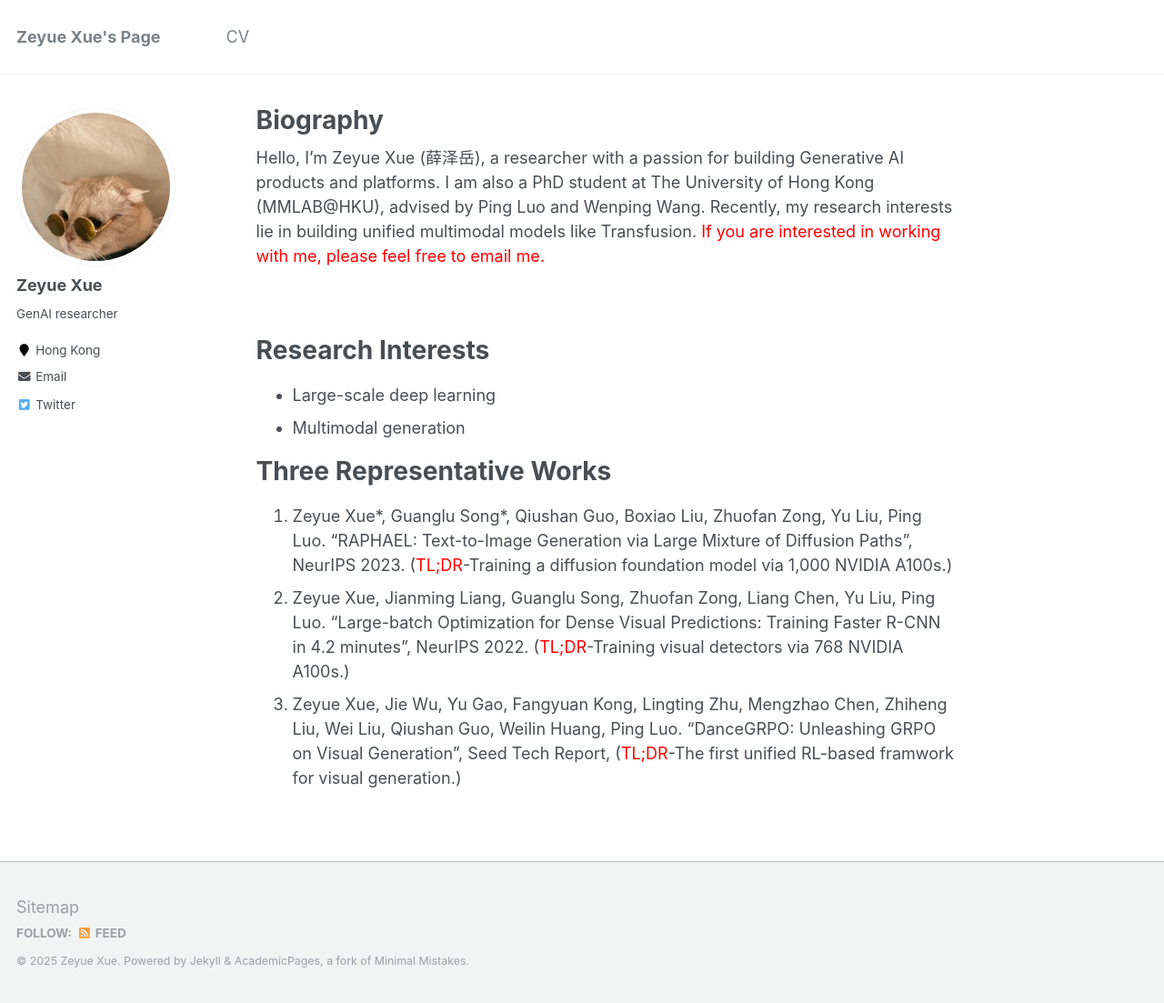
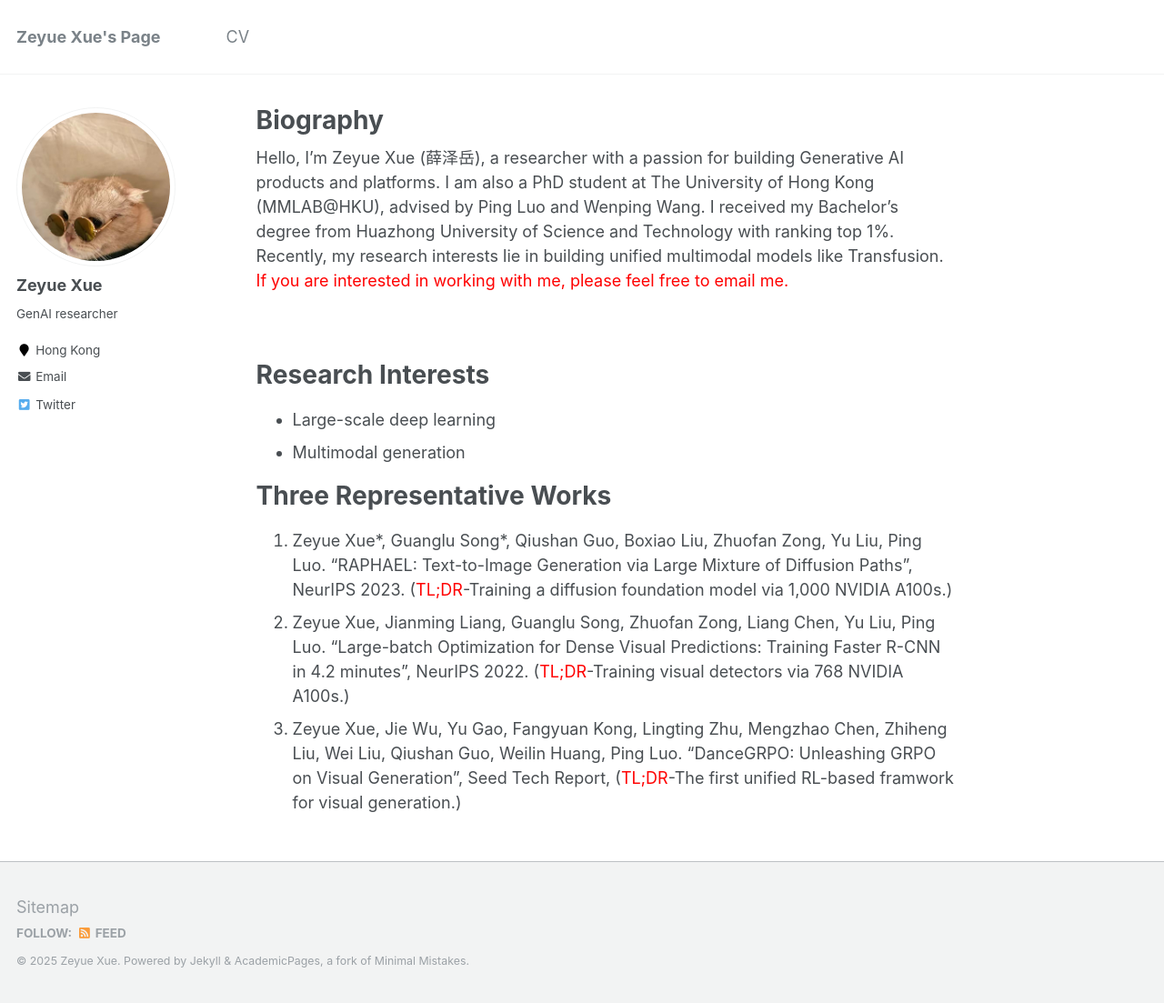
Before and after one commit to XueZeyue/xuezeyue.github.io, a Jekyll site: the page built from _pages/about.md, in a window 1280 px wide and 1103 px high. Shown: the whole window at 91% size. Built offline with Jekyll 4.4.1, drawn with Linux system fonts in a browser that asks for light colours.

Commit message:
Update about.md

```diff
--- a/_pages/about.md
+++ b/_pages/about.md
@@ -8,7 +8,7 @@ redirect_from:
   - /about.html
 ---
 
-Hello, I’m Zeyue Xue (薛泽岳), a researcher with a passion for building Generative AI products and platforms. I am also a PhD student at The University of Hong Kong (MMLAB@HKU), advised by Ping Luo and Wenping Wang. Recently, my research interests lie in building unified multimodal models like Transfusion. <font color="red">If you are interested in working with me, please feel free to email me.</font>
+Hello, I’m Zeyue Xue (薛泽岳), a researcher with a passion for building Generative AI products and platforms. I am also a PhD student at The University of Hong Kong (MMLAB@HKU), advised by Ping Luo and Wenping Wang. I received my Bachelor's degree from Huazhong University of Science and Technology with ranking top 1%. Recently, my research interests lie in building unified multimodal models like Transfusion. <font color="red">If you are interested in working with me, please feel free to email me.</font>
 
 <br/>
 
```
